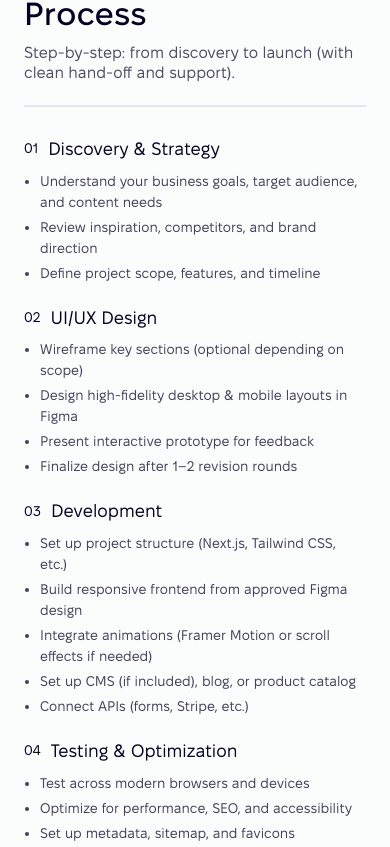
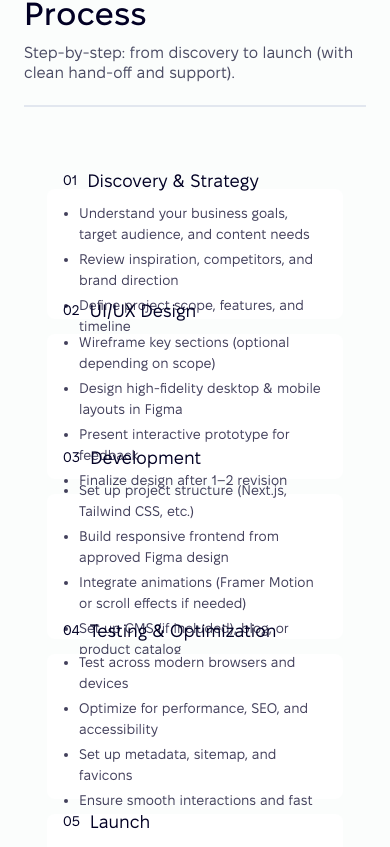
Before and after one commit to oastra/olhachernysh-dev-ts, a Next.js app: page / in a window 390 px wide. Shown: the part 6654-7501 px from the top of the page. Built offline with nearby package versions, Linux system fonts and the light colour scheme; a web font is replaced by a local one.

Commit message:
Tablet and Mobile snaky overlay animation

```diff
--- a/src/app/components/process/ProcessMobile.tsx
+++ b/src/app/components/process/ProcessMobile.tsx
@@ -1,25 +1,121 @@
 'use client';
 
 import ProcessStep from './ProcessStep';
+import SnakeOverlay from './SnakeOverlay';
 import { processSteps } from '@/data/processSteps';
 
+const SVG_VIEWBOX_HEIGHT = 1400;
+const SVG_VIEWBOX_WIDTH = 320;
+
 export default function ProcessMobile() {
-  // For mobile, use normal order (01, 02, 03, 04, 05, 06)
   const orderedSteps = [...processSteps];
+
+  // SVG path - zigzag connecting the cards
+  const mobilePath = `
+    M 305 60
+    L 305 160
+    Q 305 185 280 185
+    L 40 185
+    Q 15 185 15 210
+    L 15 320
+    Q 15 345 40 345
+    L 280 345
+    Q 305 345 305 370
+    L 305 480
+    Q 305 505 280 505
+    L 40 505
+    Q 15 505 15 530
+    L 15 640
+    Q 15 665 40 665
+    L 280 665
+    Q 305 665 305 690
+    L 305 800
+    Q 305 825 280 825
+    L 40 825
+    Q 15 825 15 850
+    L 15 960
+    Q 15 985 40 985
+    L 280 985
+    Q 305 985 305 1010
+    L 305 1120
+    Q 305 1145 280 1145
+    L 40 1145
+    Q 15 1145 15 1170
+    L 15 1280
+    Q 15 1305 40 1305
+    L 160 1305
+  `;
+
+  // Card positions matching SVG
+  const sectionPositions = [
+    { top: 50, bottom: 180 }, // Card 1
+    { top: 195, bottom: 340 }, // Card 2
+    { top: 355, bottom: 500 }, // Card 3
+    { top: 515, bottom: 660 }, // Card 4
+    { top: 675, bottom: 820 }, // Card 5
+    { top: 835, bottom: 980 }, // Card 6
+  ];
 
   return (
     <div className="md:hidden">
-      {/* Process Steps */}
-      <div className="flex flex-col gap-[24px] w-full">
-        {orderedSteps.map((step, index) => (
-          <ProcessStep
-            key={step.id}
-            number={step.number}
-            title={step.title}
-            bullets={step.bullets}
-            layout="mobile"
+      {/* Container with fixed dimensions */}
+      <div
+        className="relative w-full mx-auto"
+        style={{
+          maxWidth: `${SVG_VIEWBOX_WIDTH}px`,
+          height: `${SVG_VIEWBOX_HEIGHT}px`,
+        }}
+      >
+        {/* Snake Overlay - Behind cards */}
+        <div className="absolute inset-0 w-full h-full z-0 pointer-events-none">
+          <SnakeOverlay
+            viewBox={`0 0 ${SVG_VIEWBOX_WIDTH} ${SVG_VIEWBOX_HEIGHT}`}
+            d={mobilePath}
+            strokeWidth={2.5}
+            animationDuration={5}
+            animationDelay={0.3}
+            ease="ease-in-out"
           />
-        ))}
+        </div>
+
+        {/* Content Cards - Above overlay */}
+        <div className="relative z-20 w-full h-full">
+          {orderedSteps.map((step, index) => {
+            const section = sectionPositions[index];
+            const topPx = section.top;
+            const heightPx = section.bottom - section.top;
+
+            return (
+              <div
+                key={step.id}
+                className="absolute w-full px-3 z-20"
+                style={{
+                  top: `${topPx}px`,
+                  height: `${heightPx}px`,
+                }}
+              >
+                {/* Card without border - plain white */}
+                <div
+                  className="
+                    relative
+                    h-full w-full
+                    rounded-lg
+                    bg-white
+                    p-4
+                    flex items-center
+                  "
+                >
+                  <ProcessStep
+                    number={step.number}
+                    title={step.title}
+                    bullets={step.bullets}
+                    layout="mobile"
+                  />
+                </div>
+              </div>
+            );
+          })}
+        </div>
       </div>
     </div>
   );
--- a/src/app/components/process/ProcessTablet.tsx
+++ b/src/app/components/process/ProcessTablet.tsx
@@ -1,25 +1,119 @@
 'use client';
 
 import ProcessStep from './ProcessStep';
+import SnakeOverlay from './SnakeOverlay';
 import { processSteps } from '@/data/processSteps';
 
+const SVG_VIEWBOX_HEIGHT = 1450;
+const SVG_VIEWBOX_WIDTH = 620;
+
 export default function ProcessTablet() {
-  // For tablet, use normal order (01, 02, 03, 04, 05, 06)
   const orderedSteps = [...processSteps];
+
+  // SVG path - zigzag connecting the cards
+  const tabletPath = `
+    M 595 70
+    L 595 185
+    Q 595 215 565 215
+    L 55 215
+    Q 25 215 25 245
+    L 25 365
+    Q 25 395 55 395
+    L 565 395
+    Q 595 395 595 425
+    L 595 545
+    Q 595 575 565 575
+    L 55 575
+    Q 25 575 25 605
+    L 25 725
+    Q 25 755 55 755
+    L 565 755
+    Q 595 755 595 785
+    L 595 905
+    Q 595 935 565 935
+    L 55 935
+    Q 25 935 25 965
+    L 25 1085
+    Q 25 1115 55 1115
+    L 565 1115
+    Q 595 1115 595 1145
+    L 595 1265
+    Q 595 1295 565 1295
+    L 55 1295
+    Q 25 1295 25 1325
+    L 25 1430
+  `;
+
+  // Card positions matching SVG
+  const sectionPositions = [
+    { top: 60, bottom: 200 }, // Card 1
+    { top: 220, bottom: 380 }, // Card 2
+    { top: 400, bottom: 560 }, // Card 3
+    { top: 580, bottom: 740 }, // Card 4
+    { top: 760, bottom: 920 }, // Card 5
+    { top: 940, bottom: 1100 }, // Card 6
+  ];
 
   return (
     <div className="hidden md:block lg:hidden">
-      {/* Process Steps */}
-      <div className="flex flex-col gap-[32px] w-full">
-        {orderedSteps.map((step, index) => (
-          <ProcessStep
-            key={step.id}
-            number={step.number}
-            title={step.title}
-            bullets={step.bullets}
-            layout="tablet"
+      {/* Container with fixed dimensions */}
+      <div
+        className="relative w-full mx-auto"
+        style={{
+          maxWidth: `${SVG_VIEWBOX_WIDTH}px`,
+          height: `${SVG_VIEWBOX_HEIGHT}px`,
+        }}
+      >
+        {/* Snake Overlay - Behind cards */}
+        <div className="absolute inset-0 w-full h-full z-0 pointer-events-none">
+          <SnakeOverlay
+            viewBox={`0 0 ${SVG_VIEWBOX_WIDTH} ${SVG_VIEWBOX_HEIGHT}`}
+            d={tabletPath}
+            strokeWidth={3}
+            animationDuration={5}
+            animationDelay={0.3}
+            ease="ease-in-out"
           />
-        ))}
+        </div>
+
+        {/* Content Cards - Above overlay */}
+        <div className="relative z-20 w-full h-full">
+          {orderedSteps.map((step, index) => {
+            const section = sectionPositions[index];
+            const topPx = section.top;
+            const heightPx = section.bottom - section.top;
+
+            return (
+              <div
+                key={step.id}
+                className="absolute w-full px-4 z-20"
+                style={{
+                  top: `${topPx}px`,
+                  height: `${heightPx}px`,
+                }}
+              >
+                {/* Card without border - plain white */}
+                <div
+                  className="
+                    relative
+                    h-full w-full
+                    rounded-xl
+                    bg-white
+                    p-6
+                    flex items-center
+                  "
+                >
+                  <ProcessStep
+                    number={step.number}
+                    title={step.title}
+                    bullets={step.bullets}
+                    layout="tablet"
+                  />
+                </div>
+              </div>
+            );
+          })}
+        </div>
       </div>
     </div>
   );
```
